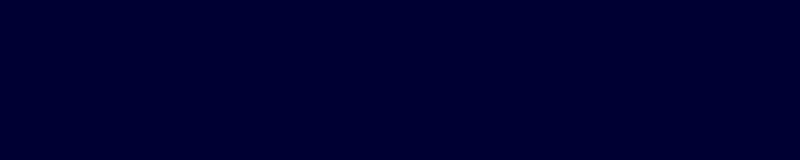
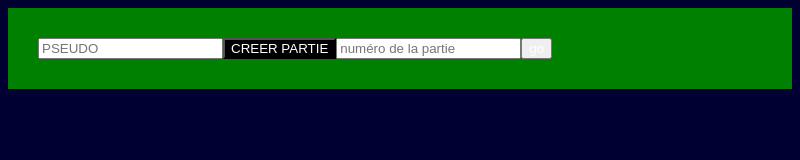
Before and after one commit to GaelleF/hackathon_Electron, an Electron app: page client/index.html in a window 800 px wide. Drawn offline with Linux system fonts and the light colour scheme; no server answers.

Commit message:
add form co and webSocket server

```diff
--- a/client/css/app.css
+++ b/client/css/app.css
@@ -129,3 +129,15 @@ span {
     background-color: #f4511e ;
     box-shadow: 10px 10px 50px rgb(244, 81, 30);
 }
+
+/******* connexion  ***************************/
+
+#connexion {
+    padding: 30px;
+    display : flex;
+    background-color: green;
+}
+
+#connexionButtonId {
+    background-color: black;
+}
--- a/client/index.html
+++ b/client/index.html
@@ -8,6 +8,7 @@
   <body>
     <div id="story"></div>
     <div id="map_container"></div>
+    <div id="connexion"></div>
     <div id="tour"></div>
     <div id="gare"></div>
     <div id="WCS"></div>
--- a/client/js/app.js
+++ b/client/js/app.js
@@ -3,6 +3,8 @@ let persoTeam = []
 let imagePerso=[]
 let imageBad =[]
 let badTeam =[]
+let numPartie = ''
+let Pseudo = ''
 
 const map_element =document.getElementById('map_container')
 const fightScreenElt = document.getElementById("fightScreen")
@@ -16,6 +18,7 @@ const elem1 =document.getElementById('tour')
 const elem2 =document.getElementById('gare')
 const elem3 =document.getElementById('WCS')
 const story1 = document.getElementById('story')
+const connexionDiv = document.getElementById('connexion')
 
 
 const reset = () => {
@@ -29,7 +32,8 @@ const reset = () => {
 	elem1.innerHTML = ""
 	elem2.innerHTML = ""
 	elem3.innerHTML = ""
-	story1.innerHTML = ""
+  story1.innerHTML = ""
+  connexionDiv.innerHTML = ""
 }
 
 /*creation de la map */
@@ -339,5 +343,69 @@ const textPageIntro = (text, url) => {
     })
 }
 
+const pageConnexion = () => {
+
+  const createNameInput=()=> {
+    let pseudoInput = document.createElement("input")
+    pseudoInput.setAttribute("type","text")
+    pseudoInput.setAttribute("placeholder","PSEUDO")
+    pseudoInput.id = "pseudoInputId"
+    connexionDiv.appendChild(pseudoInput);
+  }
+
+  const createNumInput=()=> {
+    let numInput = document.createElement("input")
+    numInput.setAttribute("type","text")
+    numInput.setAttribute("placeholder","numéro de la partie")
+    //numInput.style.color = "b"
+
+    numInput.id = "numInputId"
+    connexionDiv.appendChild(numInput);
+  }
+
+
+	const createButtonConnexion = () => {
+		let connexionButton = document.createElement("input")
+				connexionButton.setAttribute("type","button")
+        connexionButton.style.color = "white"
+        connexionButton.setAttribute("value","CREER PARTIE")
+				connexionButton.id = "connexionButtonId"
+				connexionButton.addEventListener("click", (e)=> {
+          const numRandom = Math.floor(Math.random()*100000)
+          numInput = document.getElementById('numInputId')
+          numInput.value = numRandom
+        })
+				connexionDiv.appendChild(connexionButton);
+  }
+
+  const createButtonGo = () => {
+		let goButton = document.createElement("input")
+				goButton.setAttribute("type","button")
+        goButton.style.color = "white"
+        goButton.setAttribute("value","go")
+				goButton.id = "goButtonId"
+				goButton.addEventListener("click", (e)=> {
+          numPartie = document.getElementById('numInputId').value
+          pseudo = document.getElementById('pseudoInputId').value
+          console.log('partie co', numPartie, pseudo)
+
+
+
+
+          reset()
+          persoPage()})
+				connexionDiv.appendChild(goButton);
+  }
+
+  createNameInput()
+  createButtonConnexion()
+  createNumInput()
+  createButtonGo()
+  //connexionDiv.innerHTML
+
+
+}
+
 //Lancement
-persoPage()
+//persoPage()
+pageConnexion()
```
Also changed, not shown: server/app.js (+8 -0 lines), server/package.json (added, +16 -0 lines), 1 other file.
